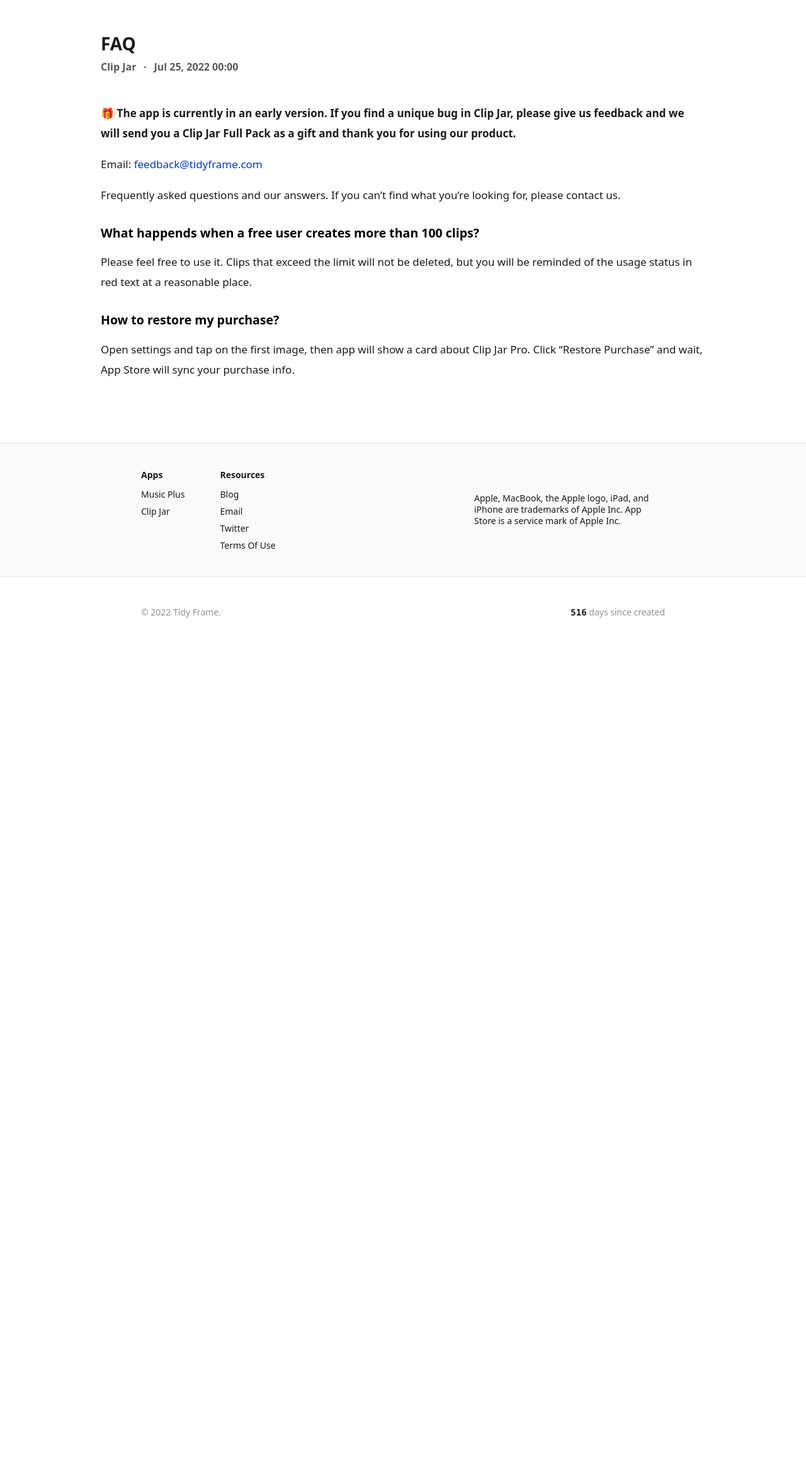
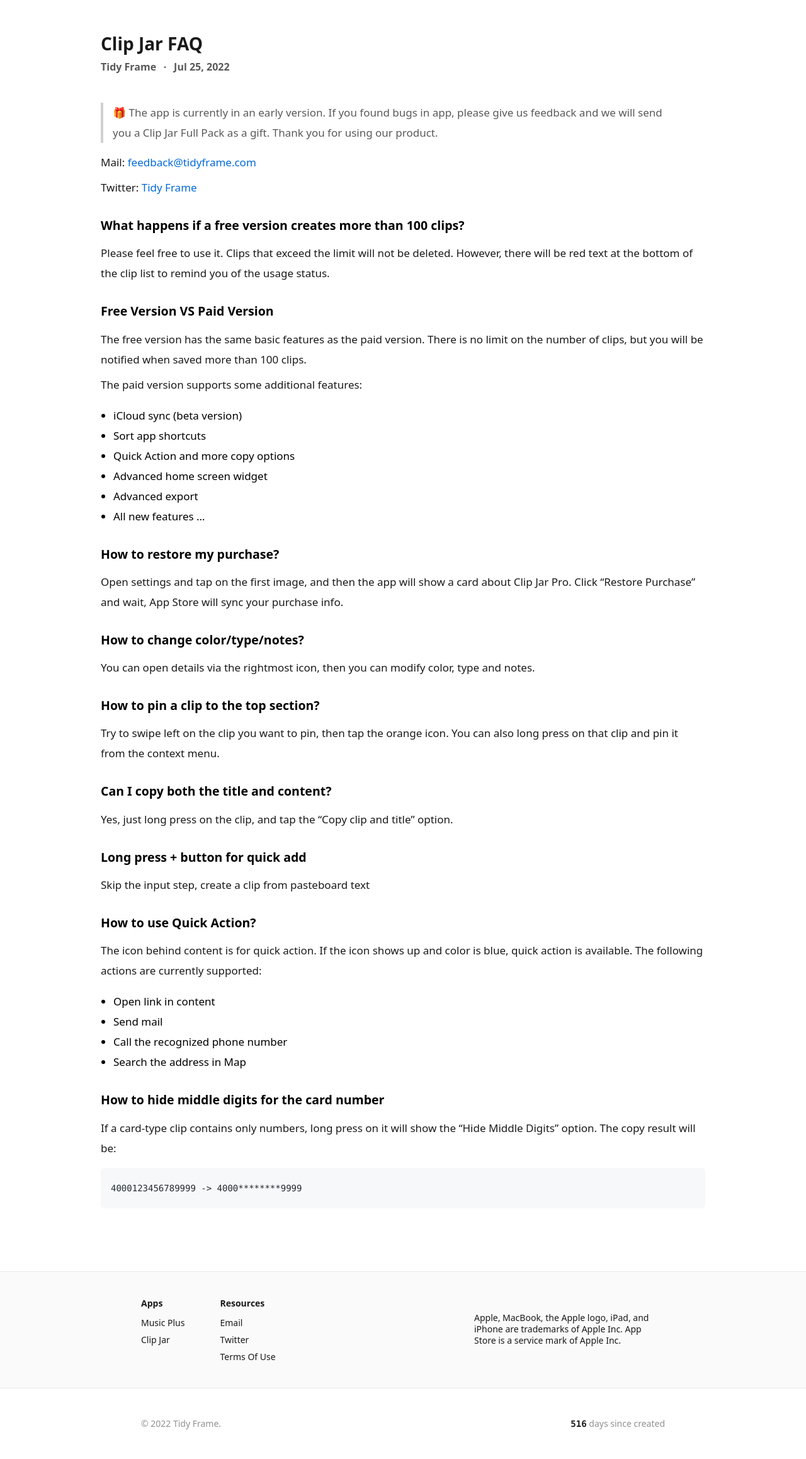
Before and after one commit to tidyframe/tidyframe, a Jekyll site: the page built from _subpages/clipjar/clipjar_faq.md, in a window 1280 px wide. Shown: the whole page at 63% size. Built offline with Jekyll 4.4.1, drawn with Linux system fonts in a browser that asks for light colours; before the commit the page ends 1028 px from its top, so only the background shows below that.

Commit message:
Update faq en

````diff
--- a/_includes/footer.html
+++ b/_includes/footer.html
@@ -12,7 +12,7 @@
                 <div class="resources-group">
                     <p class="group-title">Resources</p>
                     <ul>
-                        <li><a href="/blog/">Blog</a></li>
+                        <!-- <li><a href="/blog/">Blog</a></li> -->
                         <li><a href="mailto:feedback@tidyframe.com">Email</a></li>
                         <li><a href="https://twitter.com/tidyframeapp" target="_blank">Twitter</a></li>
                         <li><a href="/terms-of-use/" target="_blank">Terms Of Use</a></li>
--- a/_layouts/license.html
+++ b/_layouts/license.html
@@ -24,7 +24,7 @@
 
                 <time class="license-date" class="dt-published" datetime="{{ page.date | date_to_xmlschema }}"
                     itemprop="datePublished">
-                    {{ page.date | date: site.data_formats.date_format_formal }}
+                    {{ page.date | date: "%b %d, %Y" }}
                 </time>
             </div>
 
--- a/_sass/custom/_license.scss
+++ b/_sass/custom/_license.scss
@@ -107,6 +107,8 @@
         word-break: normal;
         overflow-wrap: anywhere;
         font-size: 17px;
+        margin-bottom: $unit;
+        margin-top: 0;
 
         @include dark-mode {
             color: #ccc;
@@ -179,6 +181,10 @@
         li {
             margin-bottom: 6px;
         }
+    }
+
+    ul {
+        padding-left: 20px;
     }
 }
 
--- a/_sass/theme.scss
+++ b/_sass/theme.scss
@@ -31,7 +31,7 @@
 $grey-dark-color: #595959;
 $grey-lighter-color: #e8e8e8;
 $grey-light-color: #F7F7F8;
-$tint-color: #043CBE !default;
+$tint-color: #0069db !default;
 
 $orange-theme-color: #FF9500 !default;
 
--- a/_subpages/clipjar/clipjar_faq.md
+++ b/_subpages/clipjar/clipjar_faq.md
@@ -1,22 +1,68 @@
 ---
-title: FAQ
+title: Clip Jar FAQ
 layout: license
 nav_item: 31
 permalink: "/clipjar/faq/"
 date: 2022-07-25 00:00:00 +0000
-author: Clip Jar
+author: Tidy Frame
 ---
 
-**🎁 The app is currently in an early version. If you find a unique bug in Clip Jar, please give us feedback and we will send you a Clip Jar Full Pack as a gift and thank you for using our product.**
+> 🎁 The app is currently in an early version. If you found bugs in app, please give us feedback and we will send you a Clip Jar Full Pack as a gift. Thank you for using our product.
 
-Email: [feedback@tidyframe.com](mailto:feedback@tidyframe.com)
+Mail: [feedback@tidyframe.com](mailto:feedback@tidyframe.com)
 
-Frequently asked questions and our answers. If you can't find what you're looking for, please contact us.
+Twitter: [Tidy Frame](http://twitter.com/tidyframeapp)
 
-## What happends when a free user creates more than 100 clips?
+## What happens if a free version creates more than 100 clips?
 
-Please feel free to use it. Clips that exceed the limit will not be deleted, but you will be reminded of the usage status in red text at a reasonable place.
+Please feel free to use it. Clips that exceed the limit will not be deleted. However, there will be red text at the bottom of the clip list to remind you of the usage status.
+
+## Free Version VS Paid Version
+
+The free version has the same basic features as the paid version. There is no limit on the number of clips, but you will be notified when saved more than 100 clips.
+
+The paid version supports some additional features:
+
+- iCloud sync (beta version)
+- Sort app shortcuts
+- Quick Action and more copy options
+- Advanced home screen widget
+- Advanced export
+- All new features ...
 
 ## How to restore my purchase?
 
-Open settings and tap on the first image, then app will show a card about Clip Jar Pro. Click "Restore Purchase" and wait, App Store will sync your purchase info.
+Open settings and tap on the first image, and then the app will show a card about Clip Jar Pro. Click "Restore Purchase" and wait, App Store will sync your purchase info.
+
+## How to change color/type/notes?
+
+You can open details via the rightmost icon, then you can modify color, type and notes.
+
+## How to pin a clip to the top section?
+
+Try to swipe left on the clip you want to pin, then tap the orange icon. You can also long press on that clip and pin it from the context menu.
+
+## Can I copy both the title and content?
+
+Yes, just long press on the clip, and tap the "Copy clip and title" option.
+
+## Long press + button for quick add
+
+Skip the input step, create a clip from pasteboard text
+
+## How to use Quick Action?
+
+The icon behind content is for quick action. If the icon shows up and color is blue, quick action is available. The following actions are currently supported:
+
+- Open link in content
+- Send mail
+- Call the recognized phone number
+- Search the address in Map
+
+## How to hide middle digits for the card number
+
+If a card-type clip contains only numbers, long press on it will show the "Hide Middle Digits" option. The copy result will be:
+
+```
+4000123456789999 -> 4000********9999
+```
````
